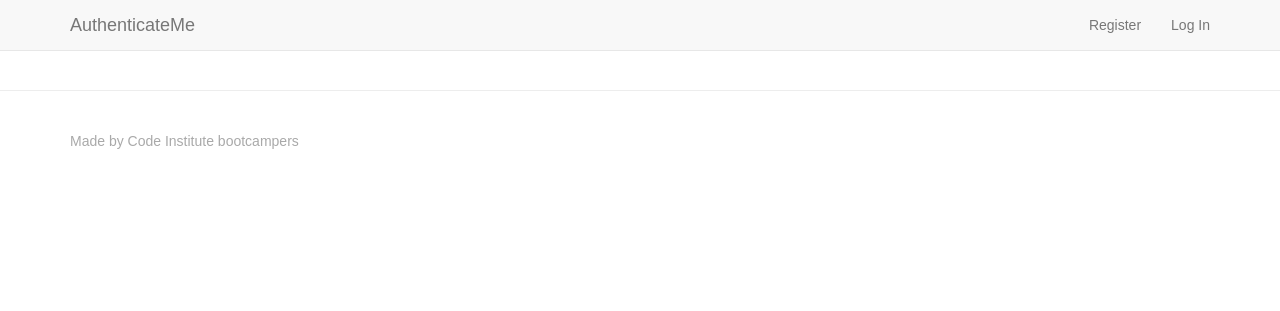
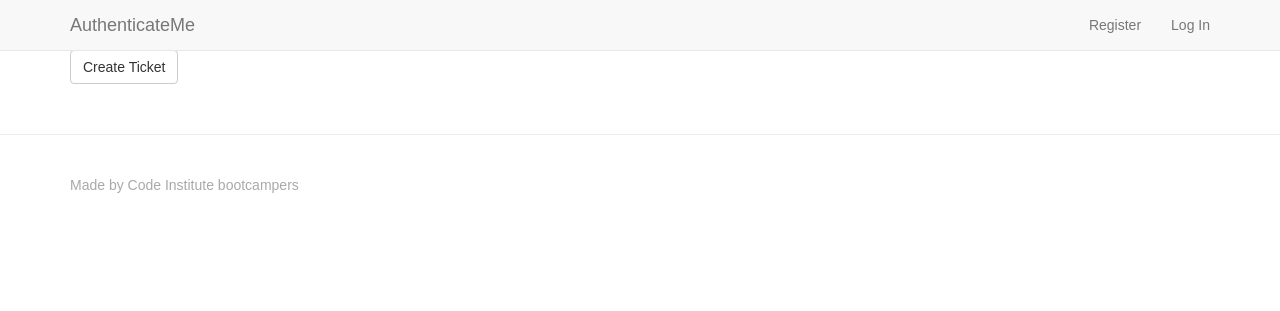
Before and after one commit to leonxx-dev/issue-tracker, a Django app: page /tickets/ in a window 1280 px wide. Shown: the top 311 px of the page. Run offline with Django 3.2, Linux system fonts and the light colour scheme; data that the repository does not hold is empty; some libraries are stand-ins or nearby versions.

Commit message:
Added link from supportpage to add ticket page

```diff
--- a/tickets/models.py
+++ b/tickets/models.py
@@ -28,8 +28,8 @@ class Ticket(models.Model):
     content = models.TextField()
     ticket_type = models.ForeignKey(TypeName, on_delete=models.CASCADE)
     published_date = models.DateTimeField(auto_now_add=True)
-    update_date = models.DateTimeField(blank=True, null=True, default=timezone.now)
-    status = models.CharField(max_length=20, choices=STATUS_OPTIONS, default="TD")
+    update_date = models.DateTimeField(auto_now=True)
+    status = models.CharField(max_length=20, choices=STATUS_OPTIONS, default="To Do")
 
     def __str__(self):
         return self.title
--- a/tickets/templates/ticketdetail.html
+++ b/tickets/templates/ticketdetail.html
@@ -7,6 +7,7 @@
                 <div class="col-xs-9">
                     <p>{{ ticket.content }}</p>
                     <p><span class="boldtext">Published on:</span> {{ ticket.published_date }} </p>
+                    <p><span class="boldtext">Updated on:</span> {{ ticket.updated_date }} </p>
                     <p><span class="boldtext">Status:</span> {{ ticket.status }}</p>
                     <a href="{% url 'get_tickets' %}" class="btn btn-default">Back to Tickets</a>
                     <a href="{% url 'edit_ticket' ticket.id %}" class="btn btn-default">Edit Ticket</a>
--- a/tickets/templates/tickets.html
+++ b/tickets/templates/tickets.html
@@ -1,5 +1,10 @@
 {% extends 'base.html' %}
 {% block content %}
+    <div class="row">
+        <div class="col-sm-6">
+            <p><a href="{% url 'new_ticket' %}"  class="btn btn-default">Create Ticket</a></p>
+        </div>
+    </div>
     {% for ticket in tickets %}
         <div class="row">
             <div class="col-md-10 col-sm-9">
@@ -9,6 +14,7 @@
                         <p>{{ post.content|truncatewords:30 }}</p>
                         <p><a href="{% url 'ticket_detail' ticket.id %}"  class="btn btn-default">Read more</a></p>
                         <p><span class="boldtext">Published on:</span> {{ ticket.published_date }} </p>
+                        <p><span class="boldtext">Updated on:</span> {{ ticket.updated_date }} </p>
                         <p><span class="boldtext">Status:</span> {{ticket.status}}</p>
                     </div>
                 </div>
--- a/tickets/views.py
+++ b/tickets/views.py
@@ -7,7 +7,7 @@ from .forms import TicketForm
 def get_tickets(request):
     """
     Create a view that will return a list
-    of Posts that were published prior to 'now'
+    of Tickets that were published prior to 'now'
     and render them to the 'tickets.html' template
     """
     tickets = Ticket.objects.filter(published_date__lte=timezone.now()
@@ -17,7 +17,7 @@ def get_tickets(request):
 def ticket_detail(request, pk):
     """
     Create a view that returns a single
-    Post object based on the post ID (pk) and
+    Ticket object based on the post ID (pk) and
     render it to the 'ticketdetail.html' template.
     Or return a 404 error if the ticket is
     not found
@@ -30,7 +30,7 @@ def ticket_detail(request, pk):
 def create_or_edit_ticket(request, pk=None):
     """
     Create a view that allows us to create
-    or edit a post depending if the Post ID
+    or edit a ticket depending if the Ticket ID
     is null or not
     """
     ticket = get_object_or_404(Ticket, pk=pk) if pk else None
```
